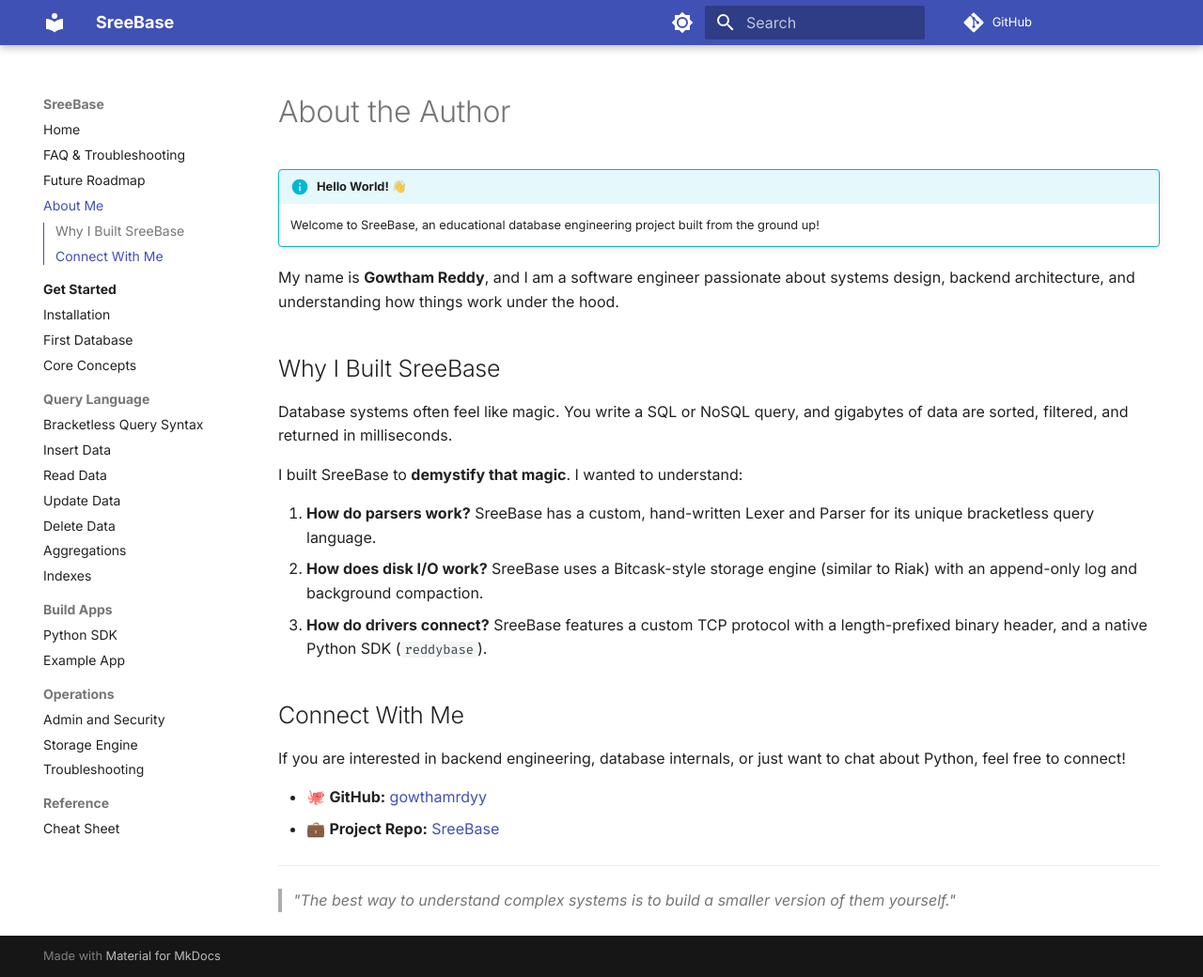
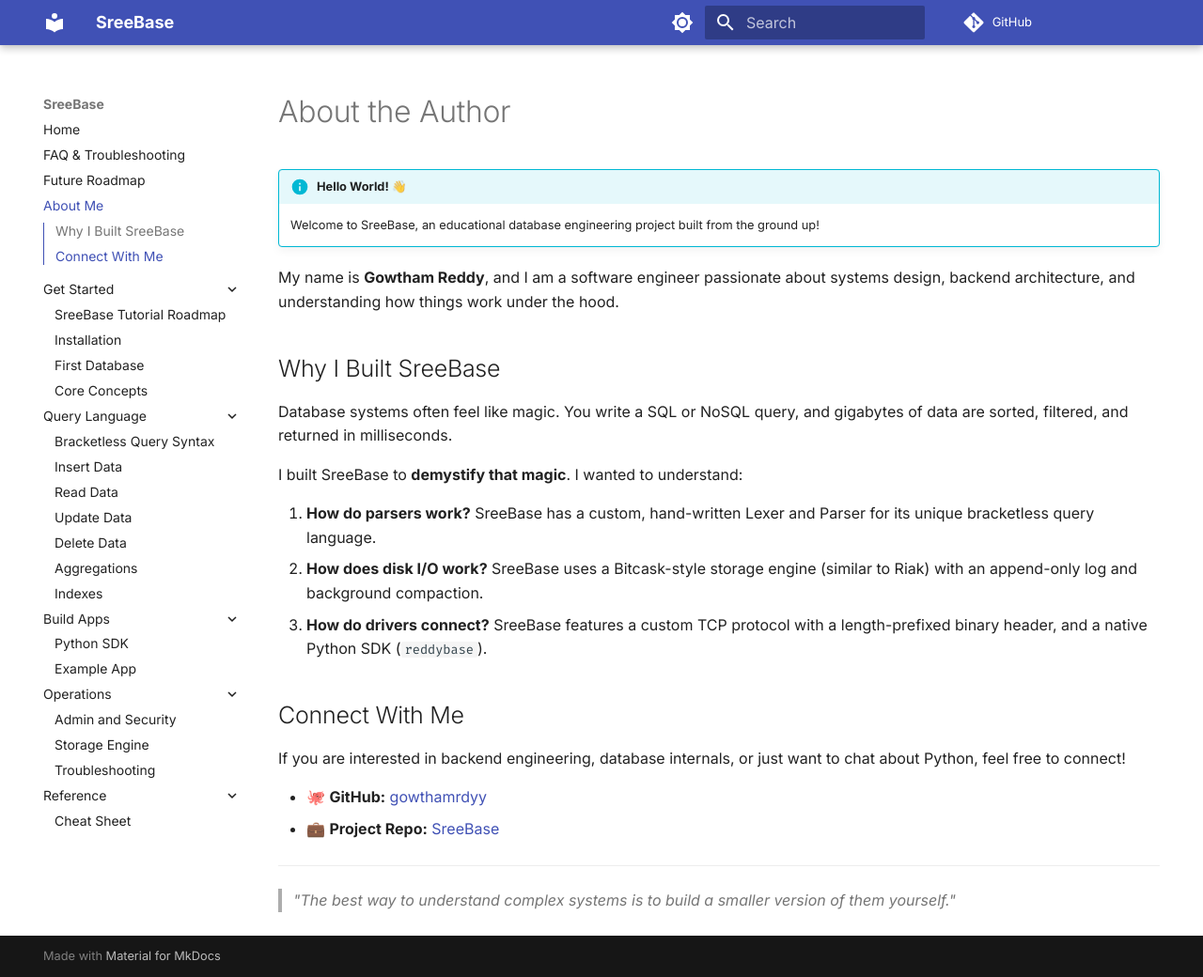
Before and after one commit to gowthamrdyy/SreeBase, an MkDocs documentation site: the page built from docs/about.md, in a window 1280 px wide and 1040 px high. Shown: the whole window at 94% size. Built offline with MkDocs 1.6.1 and Material for MkDocs 9.7.7, drawn with Linux system fonts in a browser that asks for light colours; comment, search, counter and statistics services are not loaded.

Commit message:
Fix MkDocs site_url for GitHub Pages CSS and simplify navigation

```diff
--- a/mkdocs.yml
+++ b/mkdocs.yml
@@ -2,6 +2,7 @@
 site_description: Learn SreeBase, a lightweight educational document database with a bracketless query language.
 site_author: "Gowtham Reddy"
 repo_url: "https://github.com/gowthamrdyy/sreebase"
+site_url: "https://gowthamrdyy.github.io/SreeBase/"
 
 theme:
   name: material
@@ -22,9 +23,7 @@
     text: Inter
     code: Fira Code
   features:
-    - navigation.sections
     - navigation.expand
-    - navigation.indexes
     - navigation.top
     - navigation.instant
     - toc.integrate
```
